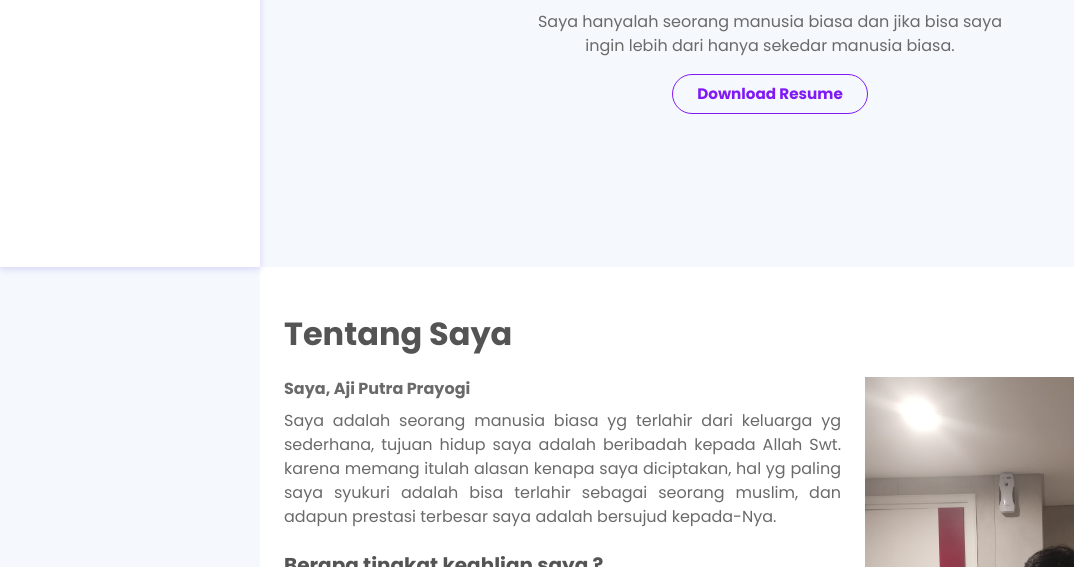
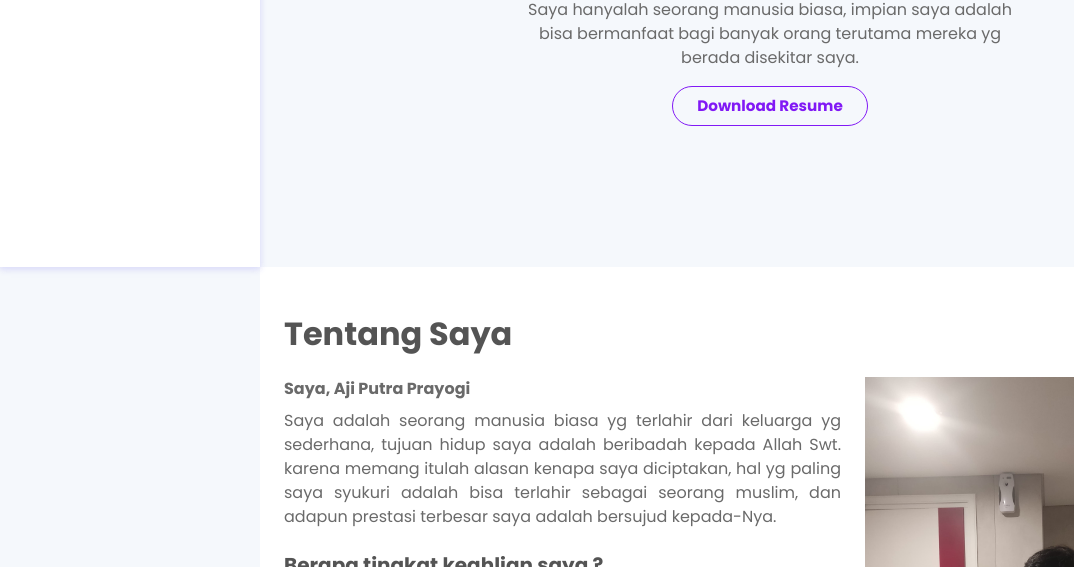
Before and after one commit to ajiputraprayogi/ajiputraprayogi.github.io, a plain HTML site: page index.html in a window 1280 px wide. Shown: the part 533-1100 px from the top of the page, without its empty margins (0-1074 px from the left). Drawn offline with nearby package versions, Linux system fonts and the light colour scheme.

Commit message:
edit home

```diff
--- a/index.html
+++ b/index.html
@@ -46,7 +46,7 @@
                 </div>
                 <b class="fs-6">Halo Perkenalkan saya, Aji Putra Prayogi</b>
                 <h1 class="fw-bold mb-4 fs-1">Mid-level Developer</h1>
-                <p>Saya hanyalah seorang manusia biasa dan jika bisa saya ingin lebih dari hanya sekedar manusia biasa.
+                <p>Saya hanyalah seorang manusia biasa, impian saya adalah bisa bermanfaat bagi banyak orang terutama mereka yg berada disekitar saya.
                 </p>
                 <ul>
                     <li></li>
```
